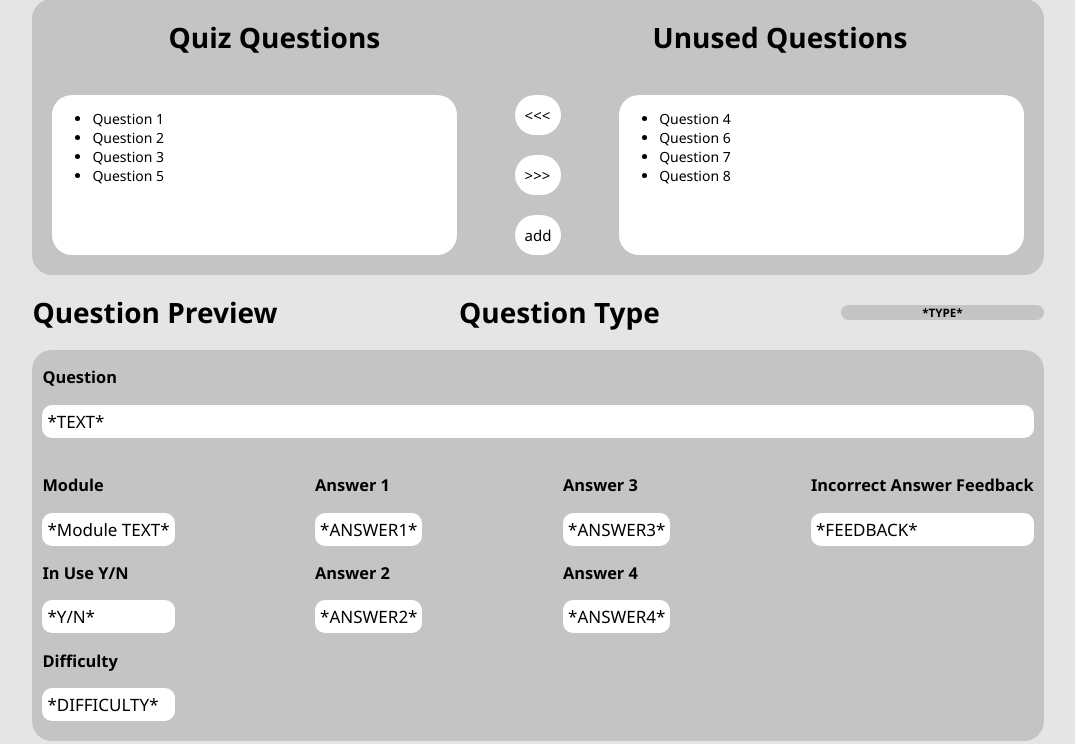
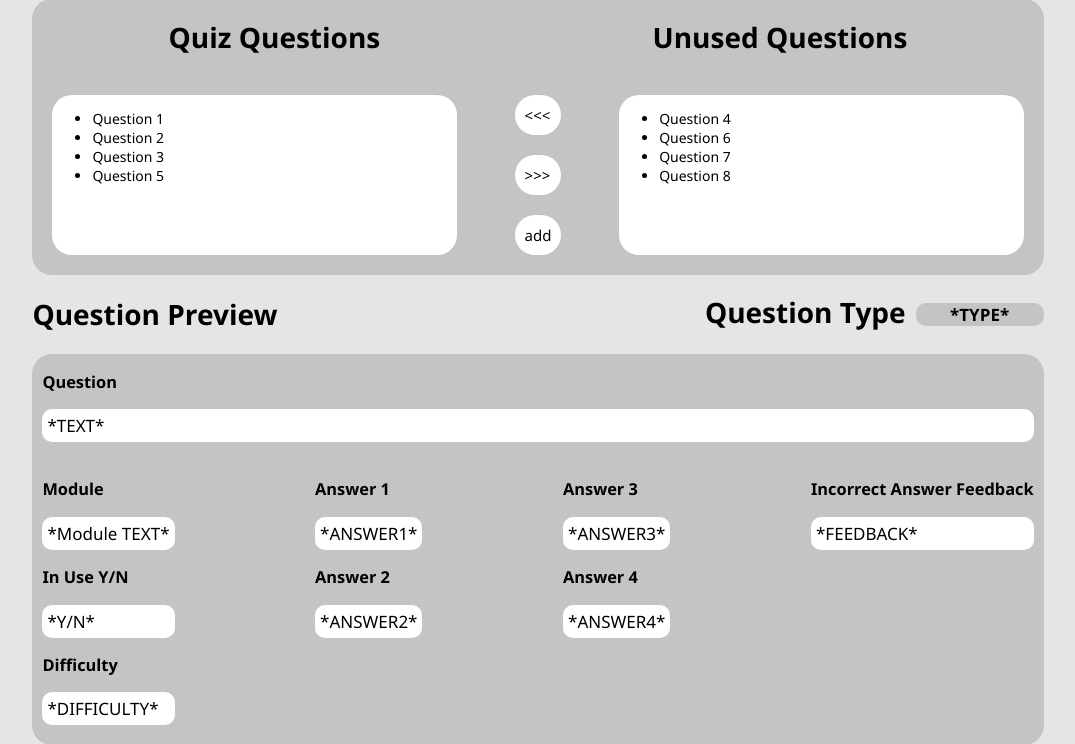
Before and after one commit to RomanWest/AAT, a Flask app: page /Create-Formative in a window 1280 px wide. Shown: the part 178-922 px from the top of the page, without its empty margins (102-1177 px from the left). Run offline with Flask 2, Linux system fonts and the light colour scheme.

Commit message:
formatting

```diff
--- a/aat/static/style.css
+++ b/aat/static/style.css
@@ -537,10 +537,18 @@ td {
 }
 
 .question-preview-head h5 {
-  min-width:20%;
+  margin-left:1rem;
+  min-width: 10vw;
   text-align: center;
+  align-self: center;
   background-color: #C4C4C4;
   border-radius:1rem;
+  font-size:1.7rem;
+}
+
+.question-preview-head #type{
+  display:inline-flex;
+  justify-content: space-around;
 }
 
 .multiple-choice-question h5{
--- a/aat/templates/Create Formative.html
+++ b/aat/templates/Create Formative.html
@@ -55,9 +55,14 @@
   <div class="question-preview">
 
     <div class="question-preview-head">
-      <h1>Question Preview</h1>
-      <h1>Question Type</h1>
-      <h5>*TYPE*</h5>
+      <div id="title">
+        <h1>Question Preview</h1>
+      </div>
+
+      <div id="type">
+        <h1>Question Type</h1>
+        <h5>*TYPE*</h5>
+      </div>
     </div>
 
     <div class="multiple-choice-question">
@@ -100,7 +105,7 @@
 
     </div>
 
-    <div class = "foot">
+    <div class="foot">
       <a id="save-button" class="button"> Save </a>
       <a id="preview-button" class="button"> Preview </a>
     </div>
```
